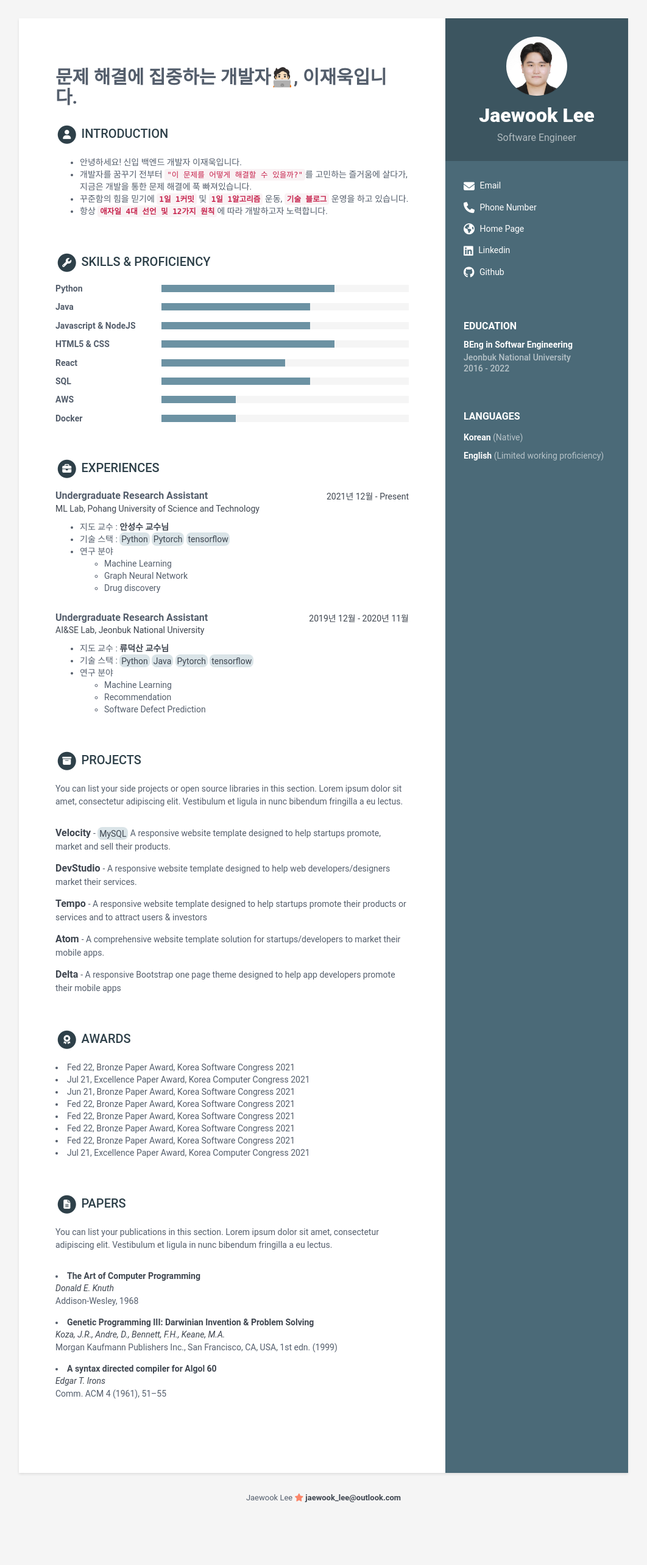
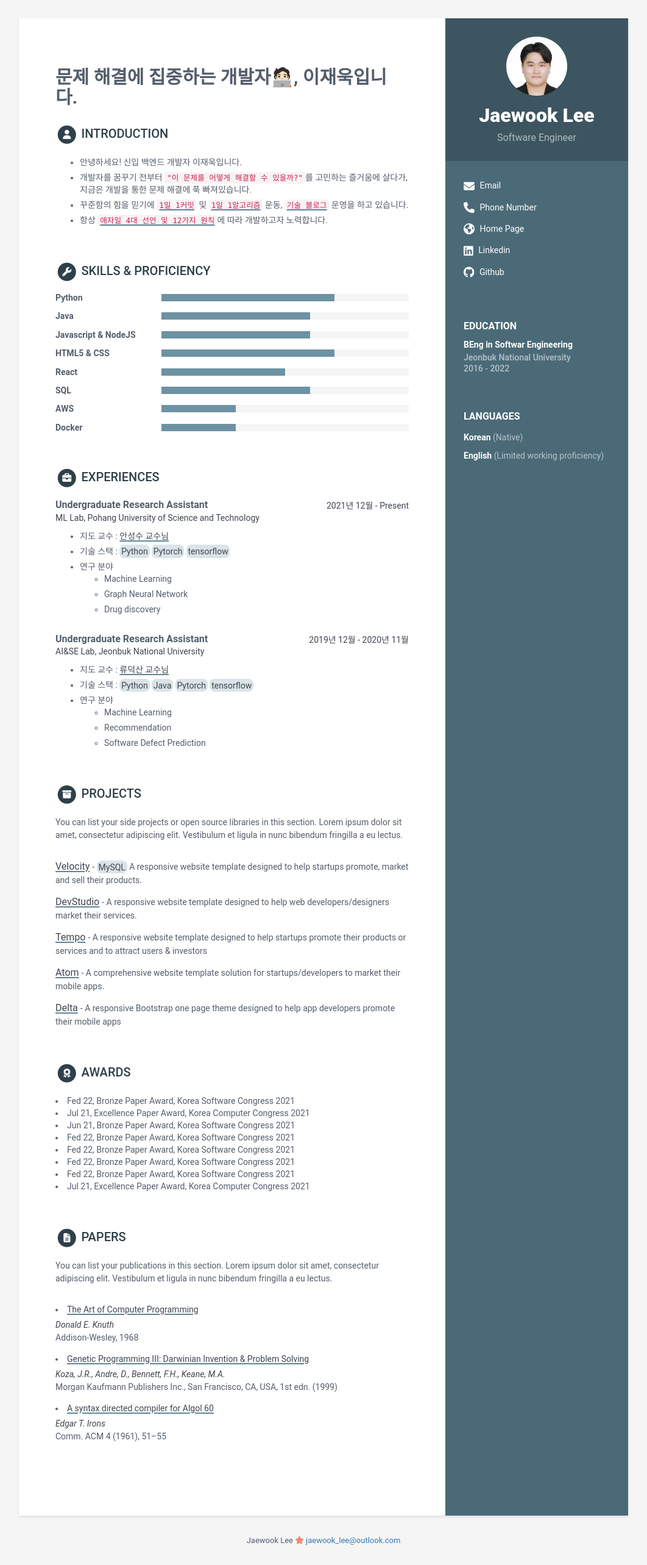
Before and after one commit to lee-jaewook/resumecard, a Jekyll site: the page built from index.html, in a window 1280 px wide. Shown: the whole page at 61% size, without its empty margins (109-1171 px from the left). Built offline with Jekyll 4.4.1, drawn with Linux system fonts in a browser that asks for light colours; nearby versions of some CDN libraries; before the commit the page ends 2496 px from its top, so only the background shows below that.

Commit message:
change link style

```diff
--- a/_data/data.yml
+++ b/_data/data.yml
@@ -96,7 +96,7 @@ experiences:
       time: 2021년 12월 - Present
       company: ML Lab, Pohang University of Science and Technology
       details: |
-        - 지도 교수 : <b>[안성수 교수님](https://sites.google.com/view/sungsooahn0215/home)</b>
+        - 지도 교수 : [안성수 교수님](https://sites.google.com/view/sungsooahn0215/home)
         - 기술 스택 : <mark>Python</mark> <mark>Pytorch</mark> <mark>tensorflow</mark>
         - 연구 분야
           - Machine Learning
@@ -106,7 +106,7 @@ experiences:
       time: 2019년 12월 - 2020년 11월
       company: AI&SE Lab, Jeonbuk National University
       details: |
-        - 지도 교수 : <b>[류덕산 교수님](https://sites.google.com/view/aiselabjbnu)</b>
+        - 지도 교수 : [류덕산 교수님](https://sites.google.com/view/aiselabjbnu)
         - 기술 스택 : <mark>Python</mark> <mark>Java</mark> <mark>Pytorch</mark> <mark>tensorflow</mark>
         - 연구 분야
           - Machine Learning
--- a/_sass/_base.scss
+++ b/_sass/_base.scss
@@ -7,6 +7,12 @@ body {
   -webkit-font-smoothing: antialiased;
   -moz-osx-font-smoothing: grayscale;
 }
+li {
+  margin-bottom: 5px;
+  &:last-child {
+    margin-bottom: 0;
+  }
+}
 
 h1,
 h2,
@@ -15,19 +21,6 @@ h4,
 h5,
 h6 {
   font-weight: 700;
-}
-
-a {
-  color: $text-color; //darken($theme-color, 15%)
-  font-weight: 600;
-  &:hover {
-    text-decoration: underline;
-    color: darken($theme-color, 0%);
-    font-weight: 700;
-  }
-  &:focus {
-    text-decoration: none;
-  }
 }
 
 p {
@@ -49,9 +42,22 @@ p {
   order: 2;
   background: $theme-color;
   color: #fff;
+  text-underline-offset: 2.3px;
   a {
     color: #fff;
     font-weight: 400;
+    &:hover {
+      color: lighten(#08b6ce,10%);
+      text-decoration: underline;
+      text-decoration-color: lighten(#08b6ce,10%);
+      text-decoration-thickness: 2px;
+    }
+    &:focus {
+      text-decoration: none;
+      text-decoration: underline;
+      text-decoration-color: lighten(#08b6ce,10%);
+      text-decoration-thickness: 2px;
+    }
   }
   .profile-container {
     padding: 30px;
@@ -165,6 +171,34 @@ p {
   grid-column: span 7;
   background: #fff;
   padding: 60px;
+  code {
+    padding: 2px 4px;
+    font-size: 90%;
+    color: #c7254e;
+    background-color: #f9f2f4;
+    border-radius: 4px;
+  }
+  a {
+    color: $text-color; //darken($theme-color, 15%)
+    // font-weight: 600;
+    padding-bottom: 100px;
+    text-decoration: underline;
+    text-decoration-color: lighten($theme-color,10%);
+    text-decoration-thickness: 2px;
+    text-underline-offset: 2.3px;
+    &:hover {
+      color: lighten(#08b6ce,10%);
+      text-decoration: underline;
+      text-decoration-color: lighten(#08b6ce,10%);
+      text-decoration-thickness: 2px;
+    }
+    &:focus {
+      text-decoration: none;
+      text-decoration: underline;
+      text-decoration-color: lighten(#08b6ce,10%);
+      text-decoration-thickness: 2px;
+    }
+  }
   .section-title {
     text-transform: uppercase;
     font-size: 20px;
```
Also changed, not shown: 2 other files.
